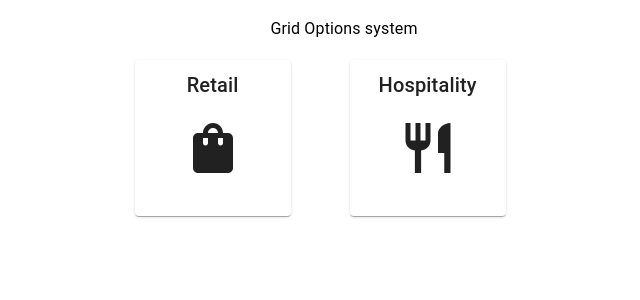
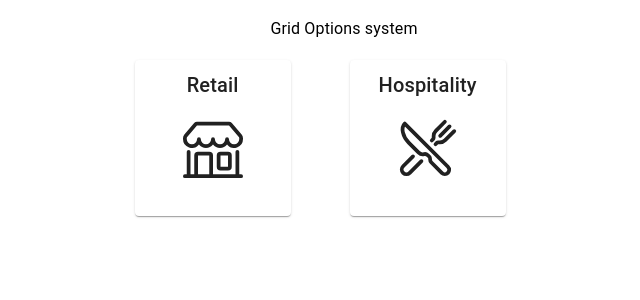
Before and after one commit to aaronzor/epos-questionnaire-mern, a React (Create React App) app in the folder frontend/: page /q1 in a window 1280 px wide. Shown: the top 300 px of the page, without its empty margins (296-936 px from the left). Built offline with nearby package versions, Linux system fonts and the light colour scheme.

Commit message:
Custom border on GridOption working

```diff
--- a/frontend/package.json
+++ b/frontend/package.json
@@ -7,11 +7,13 @@
     "@emotion/styled": "^11.3.0",
     "@mui/icons-material": "^5.0.4",
     "@mui/material": "^5.0.4",
+    "@mui/styles": "^5.0.1",
     "@testing-library/jest-dom": "^5.11.4",
     "@testing-library/react": "^11.1.0",
     "@testing-library/user-event": "^12.1.10",
     "react": "^17.0.2",
     "react-dom": "^17.0.2",
+    "react-icons": "^4.3.1",
     "react-router-dom": "^5.3.0",
     "react-scripts": "4.0.3",
     "web-vitals": "^1.0.1"
--- a/frontend/src/Pages/QuestionOne.js
+++ b/frontend/src/Pages/QuestionOne.js
@@ -1,8 +1,8 @@
 import React from 'react';
 import GridItem from '../components/GridItem';
 import { Typography, Grid, Box } from '@mui/material';
-import RestaurantIcon from '@mui/icons-material/Restaurant';
-import ShoppingBagIcon from '@mui/icons-material/ShoppingBag';
+import { BsShop } from 'react-icons/bs';
+import { IoRestaurantOutline } from 'react-icons/io5';
 
 const QuestionOne = () => {
     return (
@@ -19,11 +19,11 @@ const QuestionOne = () => {
             >
                 <GridItem
                     answer='Retail'
-                    image={<ShoppingBagIcon sx={{ fontSize: 60 }} />}
+                    image={<BsShop sx={{ fontSize: 60 }} />}
                 />
                 <GridItem
                     answer='Hospitality'
-                    image={<RestaurantIcon sx={{ fontSize: 60 }} />}
+                    image={<IoRestaurantOutline sx={{ fontSize: 60 }} />}
                 />
             </Grid>
         </Box>
--- a/frontend/src/components/GridItem.js
+++ b/frontend/src/components/GridItem.js
@@ -1,8 +1,18 @@
 import { React, useState } from 'react';
+import { makeStyles } from '@mui/styles';
+import { CardActionArea, Card, Grid, Typography } from '@mui/material';
+import { green } from '@mui/material/colors';
 
-import { CardActionArea, Card, Grid, Typography, Box } from '@mui/material';
+const useStyles = makeStyles((theme) => ({
+    customBorder: {
+        border: `3px solid ${green[500]}`,
+        boxShadow: 1
+    }
+}));
 
 const GridItem = (props) => {
+    const classes = useStyles();
+
     const [clicked, setClicked] = useState(false);
     const clickHandler = (e) => {
         if (!clicked) {
@@ -24,11 +34,13 @@ const GridItem = (props) => {
                 }}
             >
                 <Card
+                    className={clicked && classes.customBorder}
                     elevation='0'
                     sx={{
                         width: '100%',
                         height: '100%',
-                        boxShadow: '1'
+                        boxShadow: '1',
+                        borderColor: 'green'
                     }}
                     onClick={clickHandler}
                 >
```
Also changed, not shown: 2 other files (tests, documents, lock files or other folders).
